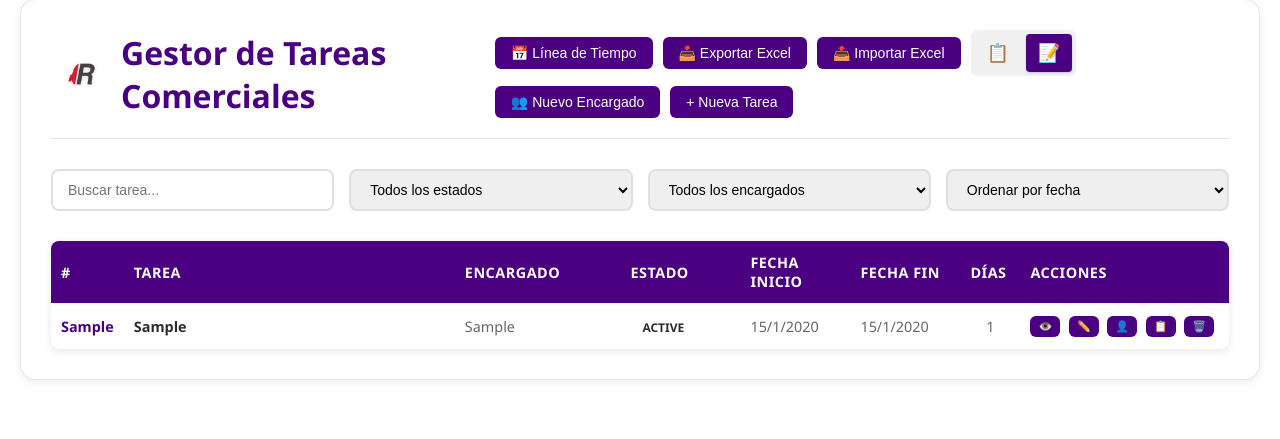
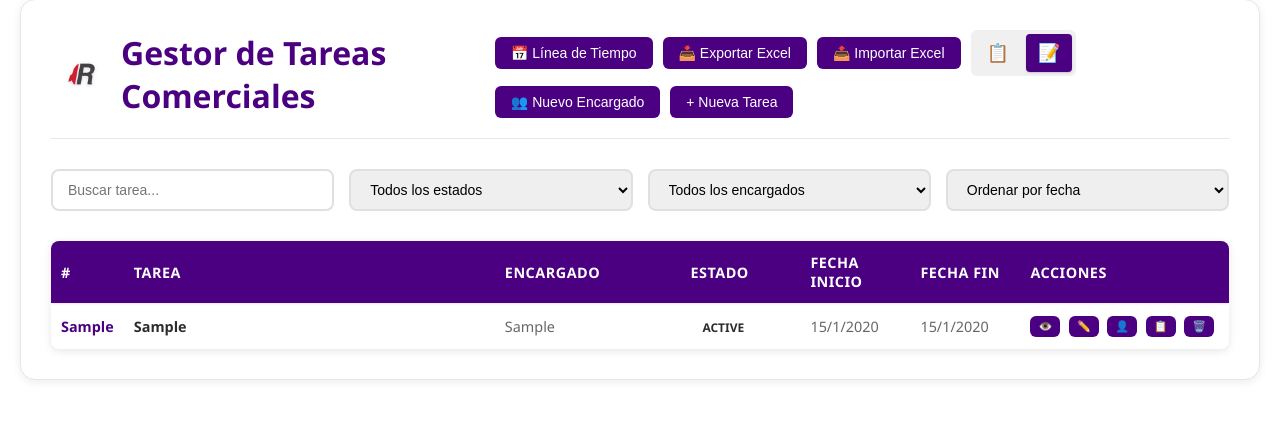
Before and after one commit to Slaverde/GestorTareasRocke, a Flask app: page / in a window 1280 px wide. Shown: the part 21-460 px from the top of the page. Run offline with Flask 3, Linux system fonts and the light colour scheme; tables that the repository leaves empty hold one stand-in row (values such as "Sample post").

Commit message:
Quitando los dia

```diff
--- a/static/script.js
+++ b/static/script.js
@@ -82,7 +82,6 @@ function crearCardTarea(tarea) {
             <div class="tarea-info-item">
                 <strong>Fin:</strong> ${fechaFin}
             </div>
-            ${tarea.dias !== null ? `<div class="tarea-info-item"><strong>Días:</strong> ${tarea.dias}</div>` : ''}
         </div>
         <div class="tarea-encargado">
             👤 Encargado: ${tarea.encargado_actual}
@@ -199,7 +198,6 @@ function renderizarVistaListaFiltrada(tareasFiltradas) {
     html += '<th>Estado</th>';
     html += '<th>Fecha Inicio</th>';
     html += '<th>Fecha Fin</th>';
-    html += '<th>Días</th>';
     html += '<th>Acciones</th>';
     html += '</tr></thead>';
     html += '<tbody>';
@@ -216,7 +214,6 @@ function renderizarVistaListaFiltrada(tareasFiltradas) {
         html += `<td class="col-estado"><span class="estado-badge ${estadoClass}">${tarea.estado}</span></td>`;
         html += `<td class="col-fecha">${fechaInicio}</td>`;
         html += `<td class="col-fecha">${fechaFin}</td>`;
-        html += `<td class="col-dias">${tarea.dias !== null ? tarea.dias : '-'}</td>`;
         html += `<td class="col-acciones" onclick="event.stopPropagation();">`;
         html += `<button class="btn btn-primary btn-xs" onclick="verDetallesTarea(${tarea.id})" title="Ver detalles">👁️</button> `;
         html += `<button class="btn btn-primary btn-xs" onclick="editarTarea(${tarea.id})" title="Editar">✏️</button> `;
@@ -568,11 +565,6 @@ function verDetallesTarea(id) {
             <div class="detalle-item">
                 <strong>Fecha de Fin:</strong> ${fechaFin}
             </div>
-            ${tarea.dias !== null ? `
-            <div class="detalle-item">
-                <strong>Días:</strong> ${tarea.dias} día(s)
-            </div>
-            ` : ''}
             <div class="detalle-item">
                 <strong>Fecha de Creación:</strong> ${fechaCreacion}
             </div>
--- a/static/style.css
+++ b/static/style.css
@@ -809,11 +809,6 @@ header h1 img {
     font-size: 0.85em;
 }
 
-.col-dias {
-    width: 60px;
-    text-align: center;
-    color: #666;
-}
 
 .col-acciones {
     width: 200px;
```
